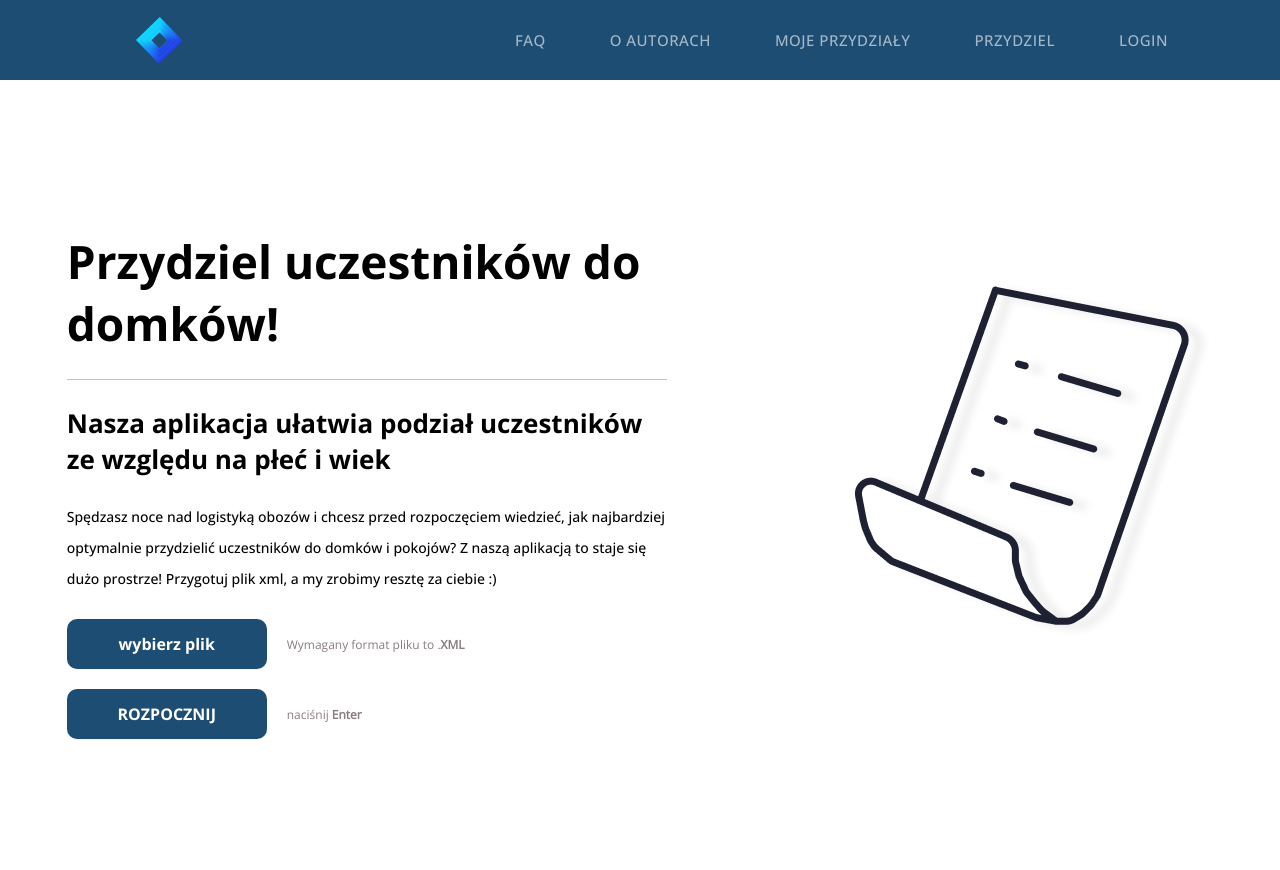
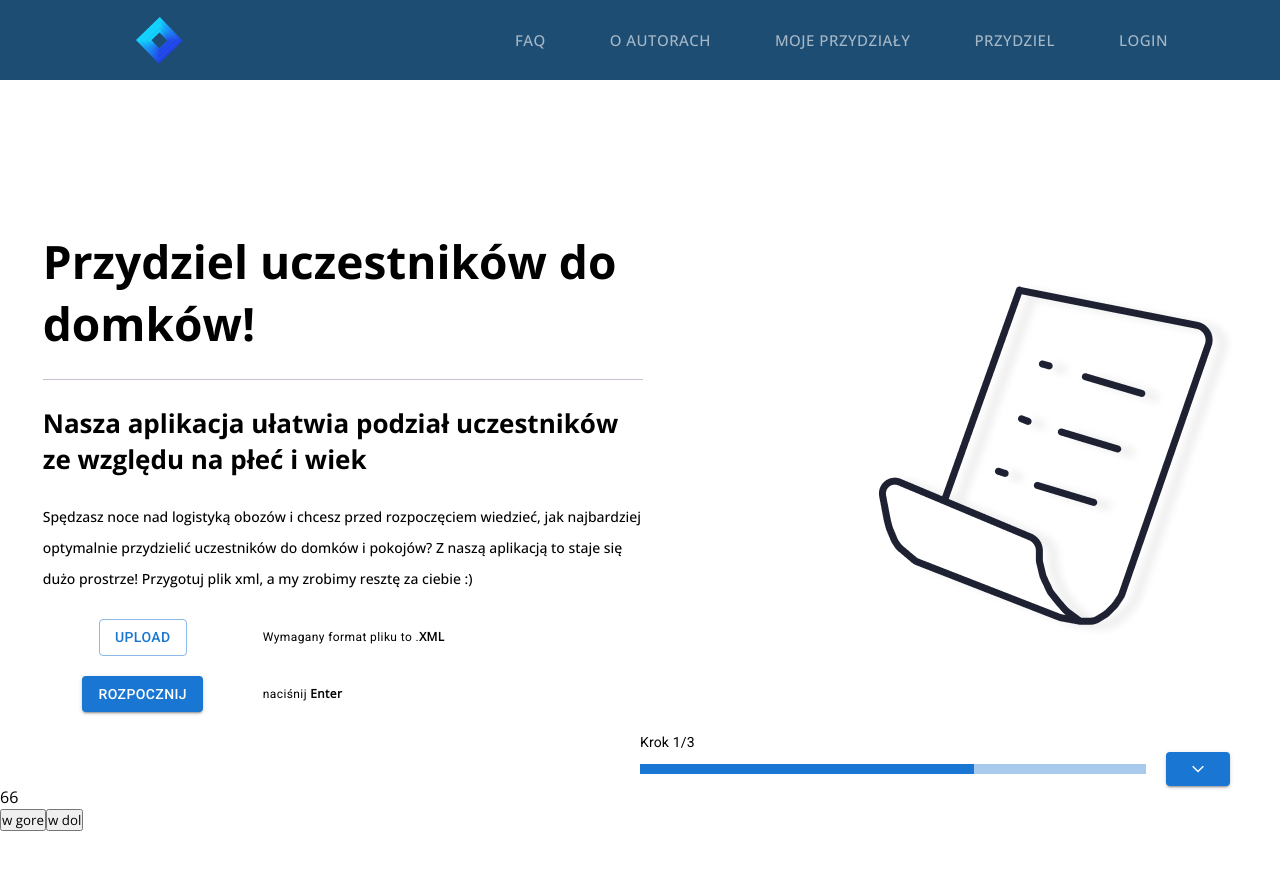
Before and after one commit to Team-Koncentrator/software-engineering-project, a React (Create React App) app in the folder frontend/: page / in a window 1280 px wide. Shown: the top 870 px of the page. Built offline with nearby package versions, Linux system fonts and the light colour scheme.

Commit message:
next stop of home page

```diff
--- a/frontend/package.json
+++ b/frontend/package.json
@@ -6,6 +6,7 @@
     "@emotion/react": "^11.10.4",
     "@emotion/styled": "^11.10.4",
     "@mui/material": "^5.10.6",
+    "@mui/styles": "^5.10.6",
     "@testing-library/jest-dom": "^5.16.5",
     "@testing-library/react": "^13.4.0",
     "@testing-library/user-event": "^13.5.0",
--- a/frontend/public/index.html
+++ b/frontend/public/index.html
@@ -37,8 +37,6 @@
       To create a production bundle, use `npm run build` or `yarn build`.
     -->
     <script src="./index.js"></script>
-    <link rel="preconnect" href="https://fonts.googleapis.com" />
-    <link rel="preconnect" href="https://fonts.gstatic.com" crossorigin />
-    <link href="https://fonts.googleapis.com/css2?family=Merriweather:wght@300;400;700&display=swap" rel="stylesheet" />
+    <link rel="stylesheet" href="https://fonts.googleapis.com/css?family=Roboto:300,400,500,700&display=swap" />
   </body>
 </html>
--- a/frontend/src/pages/Home/Home.css
+++ b/frontend/src/pages/Home/Home.css
@@ -1,13 +1,25 @@
-.wrapper {
+.main-wrapper {
+  padding-top: 150px;
+  max-width: 1368px;
+  min-height: 100vh;
+  margin: 0 auto;
+}
+
+.top-section {
   display: flex;
   justify-content: space-around;
   align-items: flex-start;
-  padding-top: 150px;
+  margin-bottom: 20px;
 }
 
-.left__headers {
+.headers-section {
   max-width: 750px;
   margin-bottom: 25px;
+}
+
+.buttons__next,
+.buttons__file {
+  justify-self: center;
 }
 
 .headers__main-header {
@@ -36,7 +48,7 @@
   width: 80%;
 }
 
-.left__files {
+.buttons-section {
   display: grid;
   grid-template-columns: 200px 200px;
   grid-row: auto auto;
@@ -44,14 +56,21 @@
   grid-row-gap: 20px;
 }
 
-.files__text-xml,
-.files__text-enter {
-  font-size: 12px;
-  color: #897d81;
-  align-self: center;
-}
-
-.right__img {
+.img-container__img {
   margin-top: 50px;
   width: 100%;
 }
+
+.progress-bar-section {
+  width: 50%;
+  margin-left: auto;
+}
+
+.linear-progress-container {
+  display: flex;
+  margin-right: 50px;
+}
+
+.icon {
+  transform: rotate(270deg);
+}
--- a/frontend/src/pages/Home/Home.jsx
+++ b/frontend/src/pages/Home/Home.jsx
@@ -2,42 +2,72 @@
  * Created by Pawel on 18.09.2022.
  */
 
-import Button from 'components/Button/Button';
-import React from 'react';
+//import Button from 'components/Button/Button';
+import { Button, LinearProgress, Box, Typography } from '@mui/material';
+import { MdOutlineArrowBackIosNew } from 'react-icons/md';
+import * as React from 'react';
 import './Home.css';
+import HomeSubPageForm from 'pages/HomeSubPageForm/HomeSubPageForm';
 
 const Home = () => {
+  const [progress, setProgress] = React.useState(66);
+
+  const handleClick = (num) => {
+    // 👇️ take parameter passed from Child component
+    setProgress(() => num);
+  };
+
   return (
     <>
-      <div className='wrapper'>
-        <div className='wrapper__left'>
-          <div className='left__headers'>
+      <div className='main-wrapper'>
+        <div className='top-section'>
+          <div className='wrapper__headers'>
+            <div className='headers-section'>
               <h1 className='headers__main-header'>Przydziel uczestników do domków!</h1>
               <div className='headers__horizontal'></div>
               <h2 className='headers__second-header'>Nasza aplikacja ułatwia podział uczestników ze względu na płeć i wiek</h2>
               <p className='headers__content'>
-              Spędzasz noce nad logistyką obozów i chcesz przed rozpoczęciem wiedzieć, jak najbardziej optymalnie przydzielić uczestników do domków i
-              pokojów? Z naszą aplikacją to staje się dużo prostrze! Przygotuj plik xml, a my zrobimy resztę za ciebie :&#41;
+                Spędzasz noce nad logistyką obozów i chcesz przed rozpoczęciem wiedzieć, jak najbardziej optymalnie przydzielić uczestników do domków
+                i pokojów? Z naszą aplikacją to staje się dużo prostrze! Przygotuj plik xml, a my zrobimy resztę za ciebie :&#41;
               </p>
             </div>
-          <div className='left__files'>
-            <div className='files__button-container'>
-              <Button value='wybierz plik'></Button>
+            <div className='buttons-section'>
+              <div className='buttons__file'>
+                <input accept='text/xml' style={{ display: 'none' }} id='raised-button-file' multiple type='file' />
+                <label htmlFor='raised-button-file'>
+                  <Button variant='outlined' component='span'>
+                    Upload
+                  </Button>
+                </label>
               </div>
-            <span className='files__text-xml'>
-              Wymagany format pliku to .<b>XML</b>
-            </span>
-            <div className='files__button-container'>
-              <Button value='ROZPOCZNIJ'></Button>
+              <Typography variant='caption' sx={{ alignSelf: 'center' }}>
+                Wymagany format pliku to .<strong>XML</strong>
+              </Typography>
+              <div className='buttons__next'>
+                <Button variant='contained'>ROZPOCZNIJ</Button>
               </div>
-            <span className='files__text-enter'>
-              naciśnij <b>Enter</b>
-            </span>
+              <Typography variant='caption' sx={{ alignSelf: 'center' }}>
+                naciśnij <strong>Enter</strong>
+              </Typography>
             </div>
           </div>
-        <div className='wrapper__right'>
-          <img src={require('images/mainImg.png')} alt='obrazek' className='right__img' />
+          <div className='top-section__img-container'>
+            <img src={require('images/mainImg.png')} alt='obrazek' className='img-container__img' />
           </div>
+        </div>
+        <div className='progress-bar-section'>
+          <Typography variant='body2' sx={{ alignSelf: 'center' }}>
+            Krok 1/3
+          </Typography>
+          <div className='linear-progress-container'>
+            <LinearProgress variant='buffer' value={progress} sx={{ height: '10px', width: '100%', alignSelf: 'center' }}></LinearProgress>
+            <Button variant='contained' sx={{ marginLeft: '20px', padding: '10px 16px' }}>
+              <MdOutlineArrowBackIosNew className='icon'></MdOutlineArrowBackIosNew>
+            </Button>
+          </div>
+        </div>
+        <div>{progress}</div>
+        <HomeSubPageForm handleClick={handleClick}></HomeSubPageForm>
       </div>
     </>
   );
--- /dev/null
+++ b/frontend/src/pages/HomeSubPageForm/HomeSubPageForm.jsx
@@ -0,0 +1,14 @@
+import React from 'react';
+
+const HomeSubPageForm = ({ handleClick }) => {
+  return (
+    <>
+      <div>
+        <button onClick={(event) => handleClick(33)}>w gore</button>
+        <button onClick={(event) => handleClick(100)}>w dol</button>
+      </div>
+    </>
+  );
+};
+
+export default HomeSubPageForm;
```
Also changed, not shown: frontend/src/pages/HomeSubPageForm/HomeSubPageForm.css (added), 1 other file (tests, documents, lock files or other folders). Lines whose indentation alone changed are shown as unchanged.
